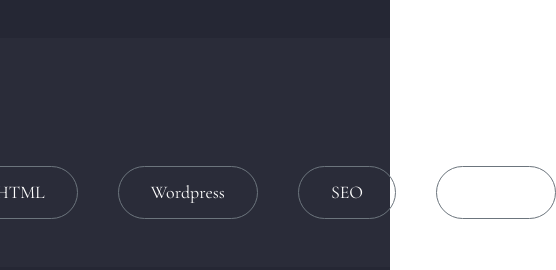
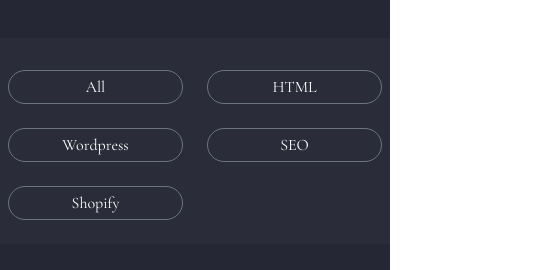
Before and after one commit to AHShuvro/portfolio-2, a React (Vite) app: page /project in a window 390 px wide. Shown: the part 490-760 px from the top of the page, 556 px wide, since content can reach past the window. Built offline with nearby package versions, Linux system fonts and the light colour scheme.

Commit message:
some responsive problem solved

```diff
--- a/src/Components/Portfolio/Projects.jsx
+++ b/src/Components/Portfolio/Projects.jsx
@@ -2,13 +2,13 @@
 const Projects = () => {
     return (
         <>
-            <div className="container py-32">
-                <div className="flex items-center justify-center gap-10 mb-12">
-                    <button className="hover:bg-[#6c757d] transition-all duration-500 text-[1.12rem] text-white py-3 px-8 rounded-[40rem] border-[0.1rem] hover:border-none border-[#6c757d] focus:bg-[#6c757d]" tabIndex="0">All</button>
-                    <button className="hover:bg-[#6c757d] transition-all duration-500 text-[1.12rem] text-white py-3 px-8 rounded-[40rem] border-[0.1rem] hover:border-none border-[#6c757d] focus:bg-[#6c757d]" tabIndex="0">HTML</button>
-                    <button className="hover:bg-[#6c757d] transition-all duration-500 text-[1.12rem] text-white py-3 px-8 rounded-[40rem] border-[0.1rem] hover:border-none border-[#6c757d] focus:bg-[#6c757d]" tabIndex="0">Wordpress</button>
-                    <button className="hover:bg-[#6c757d] transition-all duration-500 text-[1.12rem] text-white py-3 px-8 rounded-[40rem] border-[0.1rem] hover:border-none border-[#6c757d] focus:bg-[#6c757d]" tabIndex="0">SEO</button>
-                    <button className="hover:bg-[#6c757d] transition-all duration-500 text-[1.12rem] text-white py-3 px-8 rounded-[40rem] border-[0.1rem] hover:border-none border-[#6c757d] focus:bg-[#6c757d]" tabIndex="0">Shopify</button>
+            <div className="container py-8 md:py-16 lg:py-32">
+                <div className="grid grid-cols-2 md:grid-cols-3 lg:grid-cols-5 items-center justify-center gap-6 px-2 md:px-0 mb-6 md:mb-8 lg:mb-12">
+                    <button className="hover:bg-[#6c757d] transition-all duration-500 text-[1rem] md:text-[1.12rem] text-white py-1 lg:py-3 px-1 md:px-3 lg:px-4 rounded-[40rem] border-[0.1rem] hover:border-none border-[#6c757d] focus:bg-[#6c757d]" tabIndex="0">All</button>
+                    <button className="hover:bg-[#6c757d] transition-all duration-500 text-[1rem] md:text-[1.12rem] text-white py-1 lg:py-3 px-1 md:px-3 lg:px-4 rounded-[40rem] border-[0.1rem] hover:border-none border-[#6c757d] focus:bg-[#6c757d]" tabIndex="0">HTML</button>
+                    <button className="hover:bg-[#6c757d] transition-all duration-500 text-[1rem] md:text-[1.12rem] text-white py-1 lg:py-3 px-1 md:px-3 lg:px-4 rounded-[40rem] border-[0.1rem] hover:border-none border-[#6c757d] focus:bg-[#6c757d]" tabIndex="0">Wordpress</button>
+                    <button className="hover:bg-[#6c757d] transition-all duration-500 text-[1rem] md:text-[1.12rem] text-white py-1 lg:py-3 px-1 md:px-3 lg:px-4 rounded-[40rem] border-[0.1rem] hover:border-none border-[#6c757d] focus:bg-[#6c757d]" tabIndex="0">SEO</button>
+                    <button className="hover:bg-[#6c757d] transition-all duration-500 text-[1rem] md:text-[1.12rem] text-white py-1 lg:py-3 px-1 md:px-3 lg:px-4 rounded-[40rem] border-[0.1rem] hover:border-none border-[#6c757d] focus:bg-[#6c757d]" tabIndex="0">Shopify</button>
                 </div>
                 <div className="grid grid-cols-1 md:grid-cols-2 gap-12">
                     <div className="">
```
